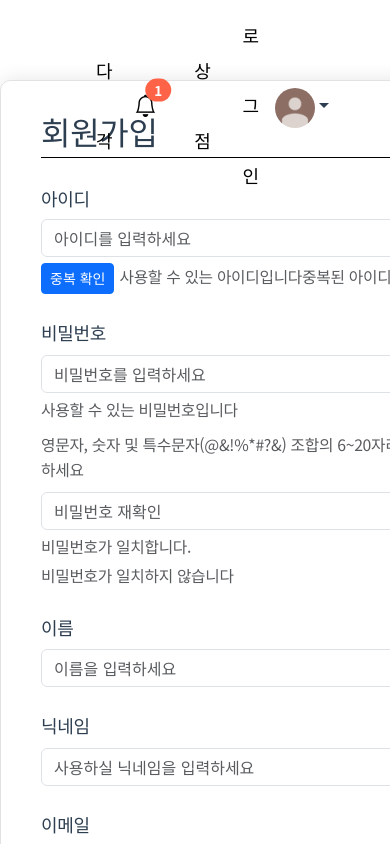
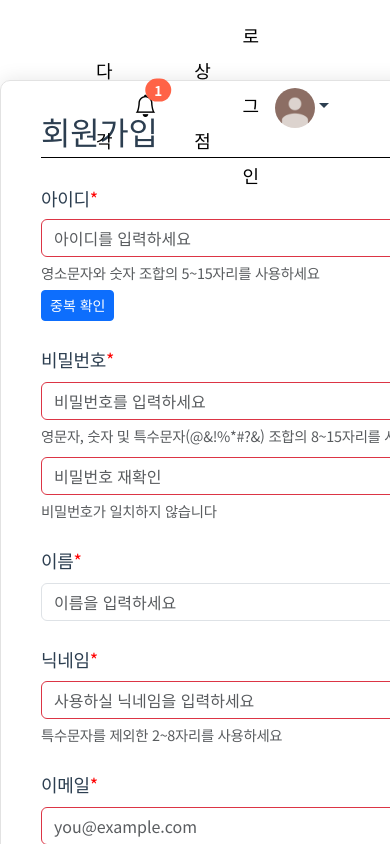
Before and after one commit to kseenyoung/-, a Vue app in the folder frontend/: page /regist in a window 390 px wide. Shown: the top 844 px of the page. Built offline with nearby package versions, Linux system fonts and the light colour scheme; a web font is replaced by a local one.

Commit message:
[Feat] 회원가입 유효성검사 추가, 마이페이지 친구목록에서 친구 클릭시 상세정보 드롭박스 추가 (#S10P12A404-10)

```diff
--- a/frontend/src/components/user/UserRegist.vue
+++ b/frontend/src/components/user/UserRegist.vue
@@ -3,48 +3,55 @@
     <div class="regist-title">회원가입</div>
     <div class="form-con">
       <div class="input-con row mb-4">
-          <label for="id" class="col-sm-2 col-form-label">아이디</label>
+          <label for="id" class="col-sm-2 col-form-label">아이디<span>*</span></label>
           <div class="col-sm-10">
-              <input class="form-control" type="text" id="id" placeholder="아이디를 입력하세요" required autocomplete="off">
+              <input class="form-control" type="text" id="id" placeholder="아이디를 입력하세요" required autocomplete="off"
+              v-model="id" :class="{ 'is-valid': idFlag, 'is-invalid': !idFlag }">
+              <div v-if="!isValidId" class="form-text">영소문자와 숫자 조합의 5~15자리를 사용하세요</div>
               <div class="btn-dup">
-                  <button class="btn btn-sm btn-primary">중복 확인</button>
-                  <span class="form-text">사용할 수 있는 아이디입니다</span>
-                  <span class="form-text">중복된 아이디입니다</span>
+                <button @click="duplicateIdCheck(id)" class="btn btn-sm btn-primary">중복 확인</button>
+                <span v-if="dupIdClicked && isDuplicateId" class="form-text">사용할 수 있는 아이디입니다</span>
+                <span v-if="dupIdClicked && !isDuplicateId" class="form-text">중복된 아이디입니다</span>
               </div>
           </div>
       </div>
 
       <div class="input-con row mb-4">
-          <label for="password" class="col-sm-2 form-label">비밀번호</label>
+          <label for="password" class="col-sm-2 form-label">비밀번호<span>*</span></label>
           <div class="col-sm-10">
-              <input class="form-control" type="password" id="password" placeholder="비밀번호를 입력하세요" required>
-              <div class="form-text pw-text">사용할 수 있는 비밀번호입니다</div>
-              <div class="form-text pw-text">영문자, 숫자 및 특수문자(@&!%*#?&) 조합의 6~20자리를 사용하세요</div>
+              <input class="form-control" type="password" id="password" placeholder="비밀번호를 입력하세요" required
+              v-model="password" :class="{'is-valid' : isValidPw, 'is-invalid' : !isValidPw}">
+              <div v-if="isValidPw" class="form-text pw-text">사용할 수 있는 비밀번호입니다</div>
+					    <div v-else="!isValidPw" class="form-text pw-text">영문자, 숫자 및 특수문자(@&!%*#?&) 조합의 8~15자리를 사용하세요</div>
 
-              <input class="form-control" type="password" id="passwordCheck" placeholder="비밀번호 재확인" required>
-              <div class="form-text">비밀번호가 일치합니다.</div>
-              <div class="form-text">비밀번호가 일치하지 않습니다</div>
+              <input class="form-control" type="password" id="passwordCheck" placeholder="비밀번호 재확인" required
+              v-model="passwordCheck" :class="{'is-valid' : isSamePw, 'is-invalid' : !isSamePw}">
+              <div v-if="isSamePw" class="form-text">비밀번호가 일치합니다.</div>
+					    <div v-else="!isSamePw" class="form-text">비밀번호가 일치하지 않습니다</div>
           </div>
       </div>
 
       <div class="input-con row mb-4">
-          <label for="name" class="col-sm-2 form-label">이름</label>
+          <label for="name" class="col-sm-2 form-label">이름<span>*</span></label>
           <div class="col-sm-10">
-              <input class="form-control" type="text" id="name" placeholder="이름을 입력하세요" required autocomplete="off">
+              <input class="form-control" type="text" id="name" placeholder="이름을 입력하세요" required autocomplete="off" v-model="name">
           </div>
       </div>
 
       <div class="input-con row mb-4">
-          <label for="nickname" class="col-sm-2 form-label">닉네임</label>
+          <label for="nickname" class="col-sm-2 form-label">닉네임<span>*</span></label>
           <div class="col-sm-10">
-              <input class="form-control" type="text" id="nickname" placeholder="사용하실 닉네임을 입력하세요" required autocomplete="off">
+              <input class="form-control" type="text" id="nickname" placeholder="사용하실 닉네임을 입력하세요" required autocomplete="off" v-model="nickname"
+              :class="{'is-valid' : isValidNickname, 'is-invalid' : !isValidNickname}">
+              <div v-if="!isValidNickname" class="form-text">특수문자를 제외한 2~8자리를 사용하세요</div>
           </div>
       </div>
 
       <div class="input-con row mb-4">
-          <label for="email" class="col-sm-2 form-label">이메일</label>
+          <label for="email" class="col-sm-2 form-label">이메일<span>*</span></label>
           <div class="col-sm-10">
-              <input class="form-control" type="email" id="email" placeholder="you@example.com" autocomplete="off">
+              <input class="form-control" type="email" id="email" placeholder="you@example.com" autocomplete="off"
+              v-model="email" :class="{'is-valid' : isValidEmail, 'is-invalid' : !isValidEmail}">
           </div>
       </div>
 
@@ -53,10 +60,11 @@
         <div class="col-sm-10">
             <div>
               <Datepicker
+                v-model="date"
                 locale="ko"
                 weekStart="0"
                 auto-apply
-                    placeholder="YYYY-MM-DD (선택)"
+                placeholder="YYYY-MM-DD"
                 year-first
                 :format="format"
               />
@@ -64,21 +72,180 @@
         </div>
       </div>
 
+      <div class="input-con row mb-4">
+          <label for="tel" class="col-sm-2 form-label">전화번호</label>
+          <div class="col-sm-10">
+              <input class="form-control" type="text" id="tel" placeholder="휴대폰 번호(-제외)" autocomplete="off" maxlength="11"
+              v-model="tel" @input="formatPhoneNumber">
+          </div>
+      </div>
+
       <div class="d-grid" @click="shake">
-        <button class="btn btn-primary">
+        <button class="btn btn-primary"
+          @click="registUser">
           가입
         </button>
         <div class="form-text sub-text">입력 조건을 만족해주세요</div>
+        <!-- <div v-if="submitFlag" class="form-text sub-text">입력 조건을 만족해주세요</div> -->
       </div>
     </div>
   </div>
 </template>
 
 <script setup>
+import {ref, computed, watch, onMounted } from 'vue';
 import Datepicker from '@vuepic/vue-datepicker';
 import '@vuepic/vue-datepicker/dist/main.css';
 
-//비밀번호 변경시간 유의
+const id = ref('');
+const password = ref('');
+const passwordCheck = ref('');
+const name = ref('');
+const nickname = ref('');
+const email = ref('');
+const tel = ref('');
+
+//생일
+const date = ref();
+const birth = ref(null);
+const format = (date) => {
+  const day = date.getDate().toString().padStart(2, '0');
+  const month =(date.getMonth() + 1).toString().padStart(2, '0');
+  const year = date.getFullYear();
+	birth.value  = `${year}-${month}-${day}`;
+  return birth.value;
+}
+
+//아이디 확인
+const isValidId = ref(false);
+const isDuplicateId = ref(false);
+const dupIdClicked = ref(false);
+const idFlag = computed(()=> isValidId.value && isDuplicateId.value)
+
+//아이디 입력값 감시
+watch(id, (newId) => {
+	dupIdClicked.value = false;
+	isDuplicateId.value = false;
+	checkId(newId)
+});
+
+//아이디 유효성 검사(영소문자, 숫자 조합 + 5~15 자리)
+const checkId = function(id) {
+	const validateId = /^[a-z0-9]{5,15}$/;
+	isValidId.value = validateId.test(id);
+};
+
+//아이디 중복확인
+const duplicateIdCheck = function(checkId) {
+	dupIdClicked.value = true;
+	const flag1 = ref(false);
+  console.log('아이디 중복확인 클릭')
+  /*
+    axios 통신 -> 아이디 중복 확인 api -> data: 중복없음(0), 중복됨(1)
+
+    중복없음(0) - flag1.value = false;
+    중복일때(1) - flag1.value = true;
+
+    flag1.value == true {
+      (중복o)
+      isDuplicateId.value = false;
+      alert("이미 존재하는 아이디입니다.");
+      id.value = ''; //아이디 텍스트 초기화
+    } else {
+      (중복x)
+      isDuplicateId.value = true;
+    }
+  */
+}
+
+//비밀번호 확인
+const isValidPw = ref(false);
+
+//비밀번호 입력값 감시
+watch(password, (newPw) => {
+	isSamePw.value = false;
+	checkPw(newPw);
+	samePw();
+});
+
+//비밀번호 유효성 검사(영문자, 숫자 및 특수문자(@&!%*#?&) + 8~15 자리)
+const checkPw = function(pw) {
+	const validatePw = /^(?=.*\d)(?=.*[@&!%*#?&])[A-Za-z\d@&!%*#?&]{8,15}$/;
+	isValidPw.value = validatePw.test(pw);
+};
+
+//비밀번호 일치 확인
+const isSamePw = ref(false);
+watch(passwordCheck, (checkPw)=>{
+	isSamePw.value = false;
+	samePw();
+});
+const samePw = function() {
+	if (passwordCheck.value === password.value)
+		isSamePw.value = true;
+}
+
+//이름 확인
+const isValidName = ref(false);
+watch(name, (newName)=>{
+	checkName(newName);
+})
+//이름 유효성 검사(영어, 한글만 가능)
+const checkName = function(name){
+	const validateName = /^[a-zA-Z가-힣]*$/;
+	isValidName.value = validateName.test(name);
+}
+
+//닉네임 확인
+const isValidNickname = ref(false);
+watch(nickname, (newNick)=>{
+	checkNickname(newNick);
+})
+//닉네임 검사(특수문자 불가능 2~8 글자)
+const checkNickname = function(name){
+	const validateNickname = /^[a-zA-Z가-힣]{2,8}$/;
+	isValidNickname.value = validateNickname.test(name);
+}
+
+//이메일 확인
+const isValidEmail = ref(false);
+watch(email, (newEmail)=>{
+	checkEmail(newEmail);
+})
+
+//이메일 유효성 검사('@', '.' 포함)
+const checkEmail = function(email){
+	const checkEmail = /^[A-Za-z0-9_\.\-]+@[A-Za-z0-9\-]+\.[A-za-z0-9\-]+/;
+	isValidEmail.value = checkEmail.test(email);
+}
+
+//전화번호 하이픈(-) 추가 메서드
+const formatPhoneNumber = function() {
+  tel.value = tel.value.replace(/[^0-9]/g, '');
+  if (tel.value.length >= 4 && tel.value.length <= 7) {
+    tel.value = tel.value.replace(/(\d{3})(\d{1,4})/, '$1-$2');
+  } else if (tel.value.length >= 8) {
+    tel.value = tel.value.replace(/(\d{3})(\d{4})(\d{4})/, '$1-$2-$3');
+  }
+};
+
+//유저등록
+const registUser = function() {
+  //if (isValidId.value && isDuplicateId.value) 확인 후
+  const user = ref({
+    id: id.value,
+    password: password.value,
+    name: name.value,
+    nickname: nickname.value,
+    birth: birth.value,
+    email: email.value,
+    tel: tel.value,
+  });
+  //api로 전송 -> router.push({name: 'login'})
+  console.log(user.value);
+}
+
+
 </script>
 
 <style lang="scss" scoped>
@@ -104,6 +271,13 @@ import '@vuepic/vue-datepicker/dist/main.css';
 }
 .form-con .input-con {
   margin-bottom: 20px;
+
+  label > span {
+    color: red;
+  }
+  .form-text {
+    font-size: 0.9rem;
+  }
 }
 .sub-text {
   text-align: center;
--- a/frontend/src/views/MyPageView.vue
+++ b/frontend/src/views/MyPageView.vue
@@ -10,9 +10,11 @@
       <div class="mypage-wrapper-spring">
         <img src="@/assets/img/notespring2.png" class="notespring">
       </div>
-      <div class="mypage-content flex-fill">
+      <transition name="flip" mode="out-in">
+      <div class="mypage-content flex-fill" :key="$route.fullPath">
         <RouterView/>
       </div>
+    </transition>
     </div>
   </div>
 </template>
@@ -22,6 +24,7 @@ import MyPageProfile from '@/components/mypage/MyPageProfile.vue';
 </script>
 
 <style lang="scss" scoped>
+
 .notespring {
   height: 580px;
   position: relative;
```
Also changed, not shown: frontend/src/components/mypage/MyPageFriend.vue (+13 -5 lines). Lines whose indentation alone changed are shown as unchanged.
